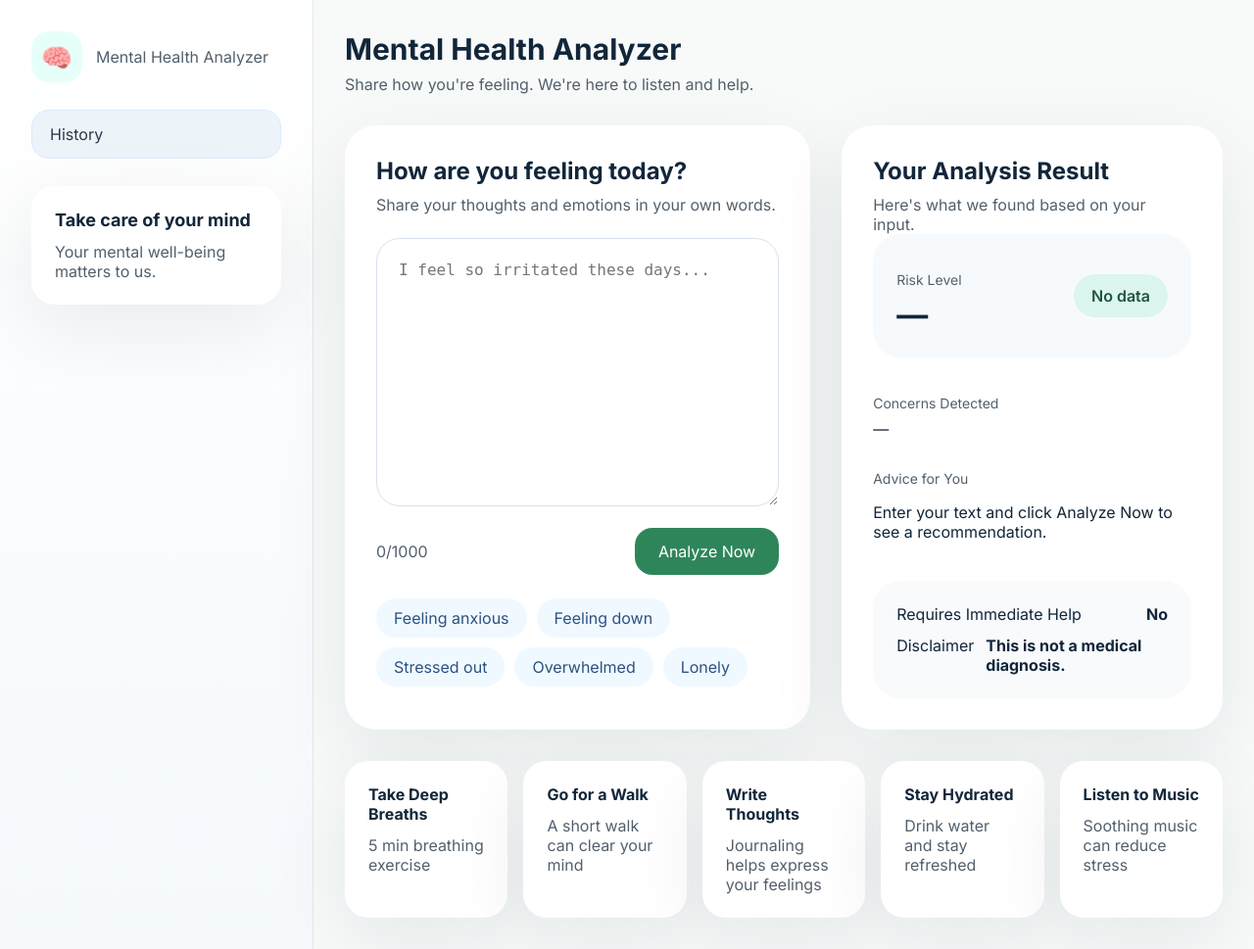
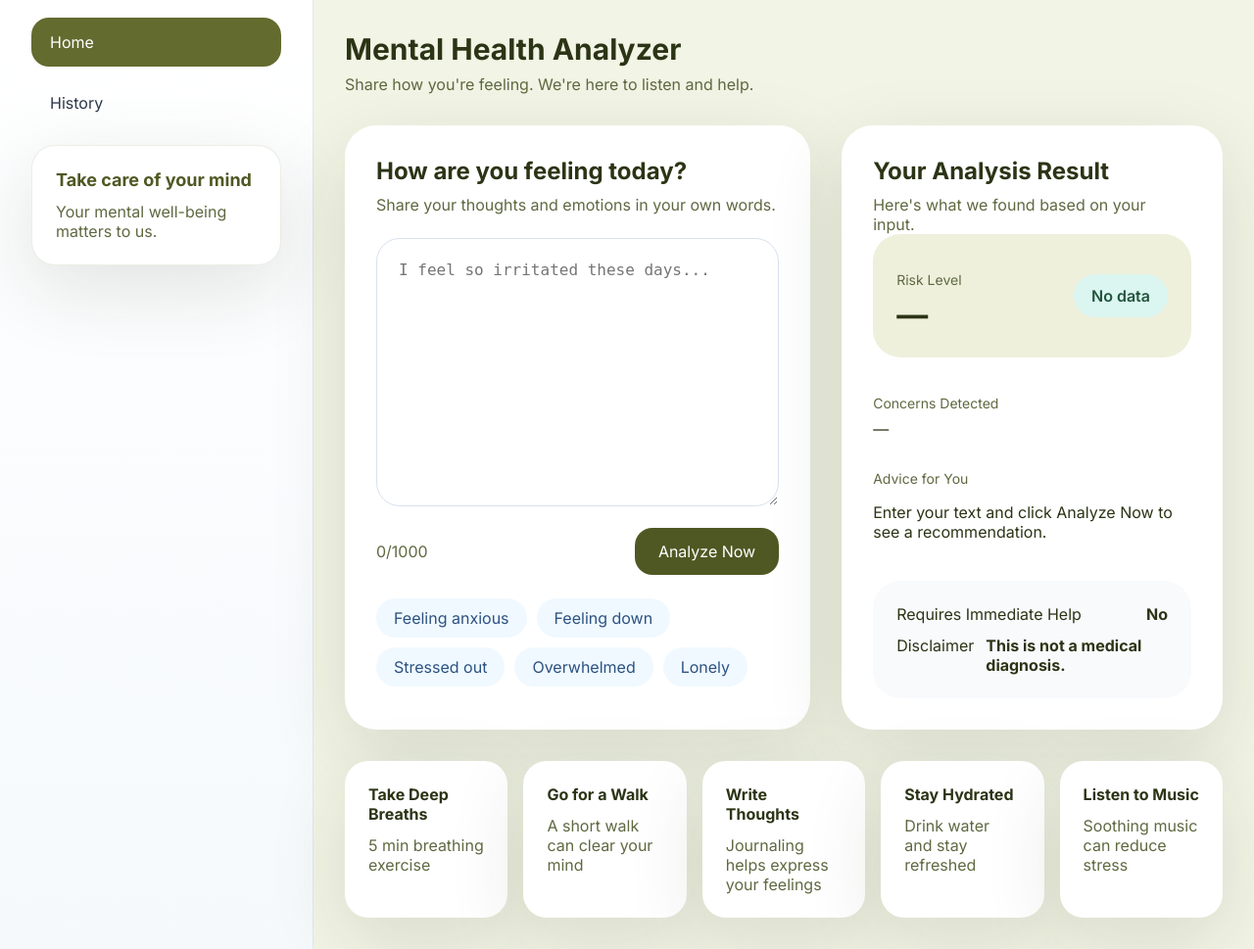
Before and after one commit to Ashraf0412/Mental-Health-Analyzer, a Flask app: page / in a window 1280 px wide. Shown: the whole page at 98% size. Run offline with Flask 3, Linux system fonts and the light colour scheme.

Commit message:
cfccfc
cfc

```diff
--- a/static/app.js
+++ b/static/app.js
@@ -7,6 +7,7 @@ const concerns = document.getElementById("concerns");
 const advice = document.getElementById("advice");
 const immediateHelp = document.getElementById("immediate-help");
 const tagButtons = document.querySelectorAll(".tag-btn");
+const homeLink = document.getElementById("home-link");
 const historyLink = document.getElementById("history-link");
 const backBtn = document.getElementById("back-btn");
 const historyPanel = document.querySelector(".history-panel");
@@ -101,14 +102,23 @@ analyzeBtn.addEventListener("click", async () => {
 });
 
 historyLink.addEventListener("click", () => {
+    homeLink.classList.remove("active");
     historyLink.classList.add("active");
     heroGrid.classList.add("hidden");
     historyPanel.classList.remove("hidden");
     renderHistory();
 });
 
-backBtn.addEventListener("click", () => {
+homeLink.addEventListener("click", () => {
     historyLink.classList.remove("active");
+    homeLink.classList.add("active");
     heroGrid.classList.remove("hidden");
     historyPanel.classList.add("hidden");
 });
+
+backBtn.addEventListener("click", () => {
+    historyLink.classList.remove("active");
+    homeLink.classList.add("active");
+    heroGrid.classList.remove("hidden");
+    historyPanel.classList.add("hidden");
+});
--- a/static/styles.css
+++ b/static/styles.css
@@ -1,13 +1,13 @@
 :root {
-    --bg: #f7faf9;
+    --bg: #f2f4e5;
     --surface: #ffffff;
-    --surface-muted: #f0f4f8;
-    --text: #12263a;
-    --muted: #52606d;
-    --accent: #2f855a;
-    --accent-strong: #276749;
-    --border: #d8e2ef;
-    --shadow: 0 24px 80px rgba(17, 24, 39, 0.08);
+    --surface-muted: #eef0dc;
+    --text: #2b3415;
+    --muted: #5f6941;
+    --accent: #636B2F;
+    --accent-strong: #4f5823;
+    --border: #d1d7b6;
+    --shadow: 0 24px 80px rgba(35, 44, 19, 0.12);
 }
 
 * {
@@ -38,6 +38,15 @@ button {
     display: flex;
     flex-direction: column;
     gap: 28px;
+}
+
+.sidebar--compact {
+    padding-top: 18px;
+    gap: 18px;
+}
+
+.nav-menu--top {
+    margin-top: 0;
 }
 
 .brand {
@@ -84,8 +93,9 @@ button {
 
 .nav-link.active,
 .nav-link:hover {
-    background: #edf4f9;
-    border-color: #dbeafe;
+    background: var(--accent);
+    border-color: rgba(99, 107, 47, 0.2);
+    color: #ffffff;
 }
 
 .sidebar-card {
@@ -93,11 +103,13 @@ button {
     background: var(--surface);
     border-radius: 24px;
     box-shadow: var(--shadow);
+    border: 1px solid rgba(99, 107, 47, 0.12);
 }
 
 .sidebar-card h2 {
     margin: 0 0 12px;
     font-size: 18px;
+    color: var(--accent-strong);
 }
 
 .sidebar-card p {
@@ -194,7 +206,7 @@ textarea {
 }
 
 #analyze-btn {
-    background: var(--accent);
+    background: var(--accent-strong);
     color: #fff;
     border: none;
     border-radius: 18px;
@@ -229,7 +241,7 @@ textarea {
     align-items: center;
     padding: 24px;
     border-radius: 28px;
-    background: #f7fafc;
+    background: #eef0dc;
 }
 
 .result-summary h4 {
--- a/templates/index.html
+++ b/templates/index.html
@@ -11,16 +11,10 @@
 </head>
 <body>
     <div class="page-shell">
-        <aside class="sidebar">
-            <div class="brand">
-                <div class="brand-icon">🧠</div>
-                <div>
-                    <p>Mental Health Analyzer</p>
-                </div>
-            </div>
-
-            <nav class="nav-menu">
-                <a class="nav-link active" id="history-link" href="javascript:void(0)">History</a>
+        <aside class="sidebar sidebar--compact">
+            <nav class="nav-menu nav-menu--top">
+                <a class="nav-link active" id="home-link" href="javascript:void(0)">Home</a>
+                <a class="nav-link" id="history-link" href="javascript:void(0)">History</a>
             </nav>
 
             <div class="sidebar-card">
```
